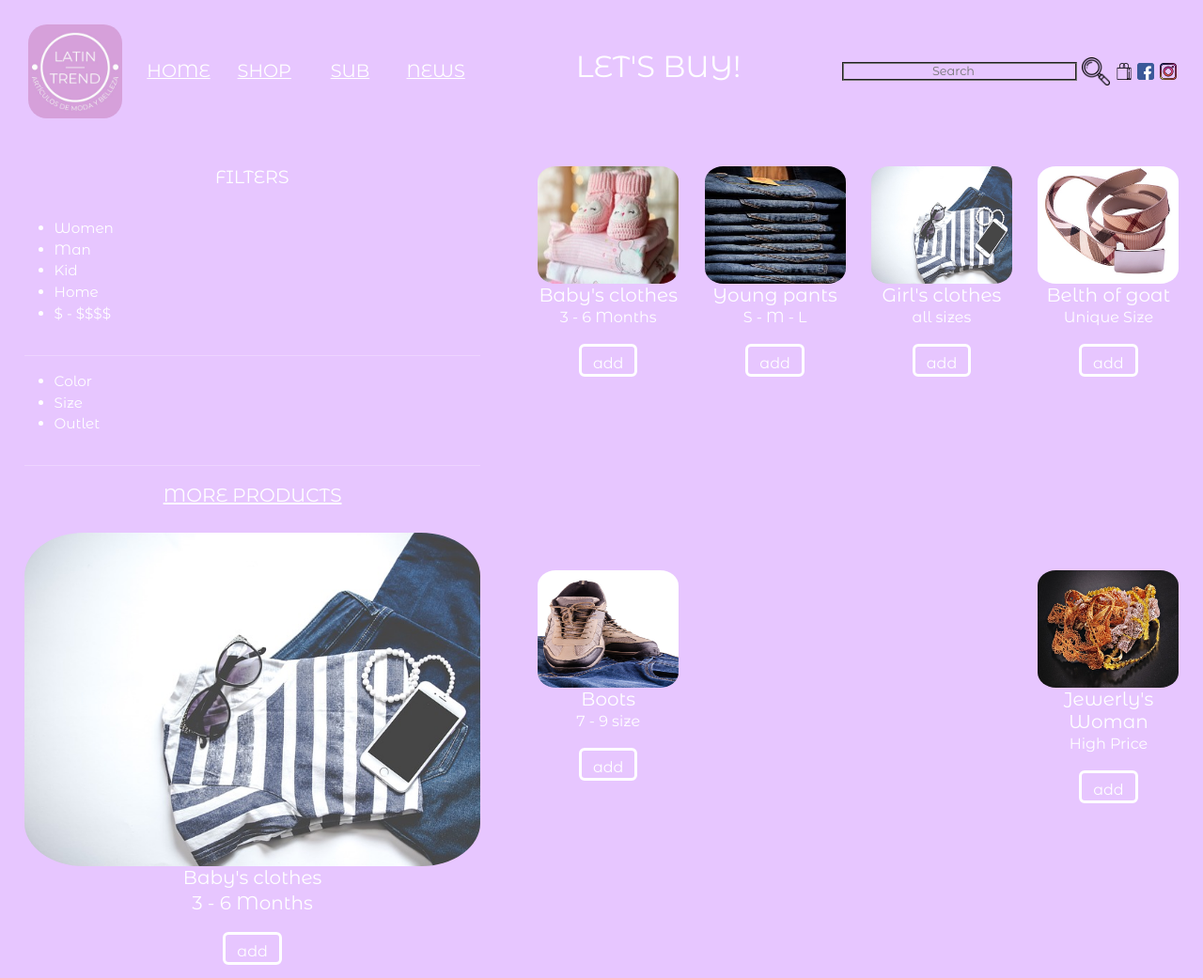
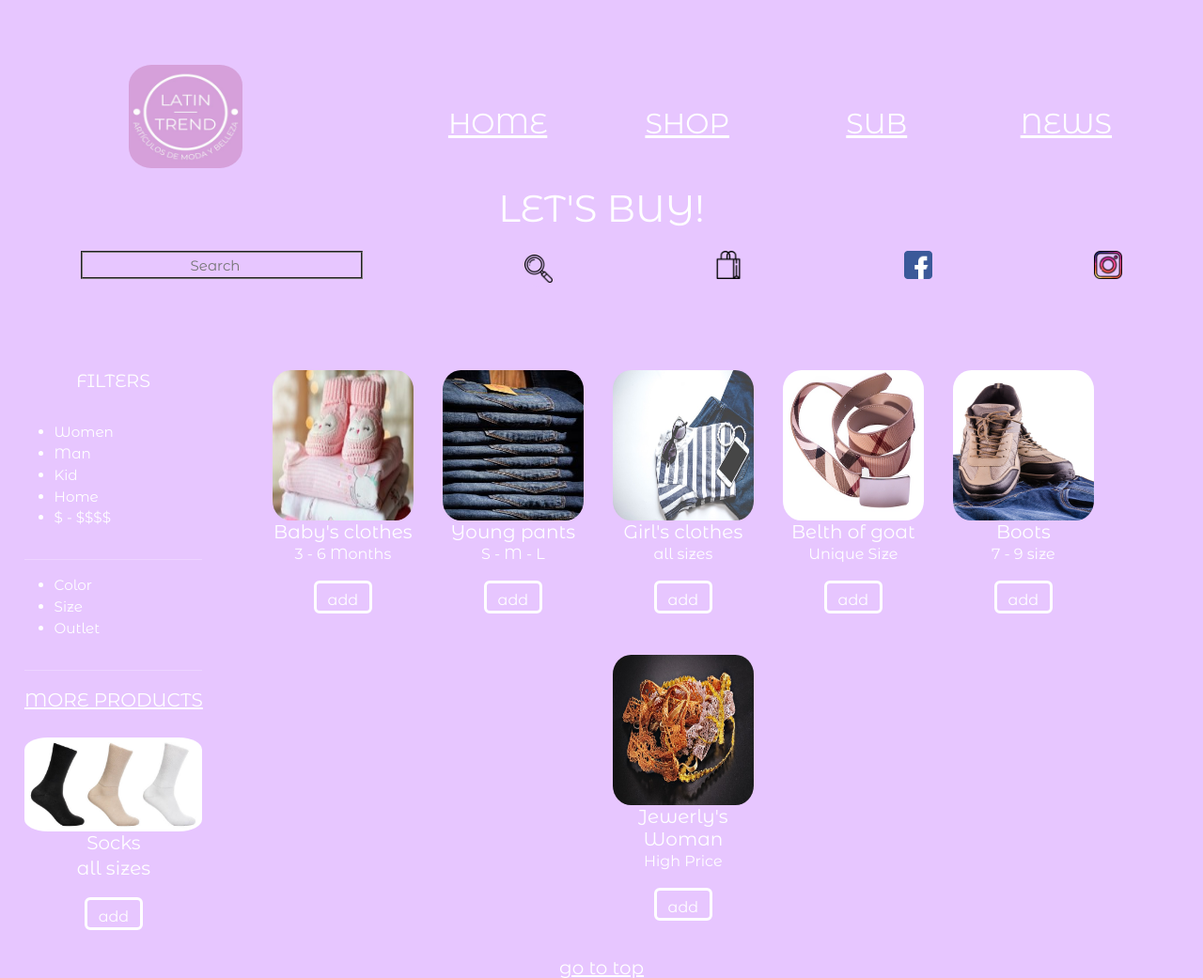
Before and after one commit to pewaxo/proyectoCoder, a website: page pages/shop.html in a window 1280 px wide. Shown: the top 1041 px of the page at 94% size. Drawn offline with nearby package versions, Linux system fonts and the light colour scheme; files whose address does not match are found by name.

Commit message:
--Se finaliza diseño para 768px & 1024px--

```diff
--- a/pages/shop.html
+++ b/pages/shop.html
@@ -93,10 +93,10 @@
                 <a href="">MORE PRODUCTS</a>
 
                 <div class="main_shop_opciones_shop_div_adicionales_shop_card">
-                    <img src="../images/producto_3.jpg" class="card-img-top" alt="producto 1">
+                    <img src="../images/producto_7.jpg" class="card-img-top" alt="producto 1">
                     <div class="card-body">
-                        <h5 class="card-title">Baby's clothes</h5>
-                        <p class="card-text">3 - 6 Months</p>
+                        <h5 class="card-title">Socks</h5>
+                        <p class="card-text">all sizes</p>
                         <a href="#" class="btn btn-primary">add</a>
                     </div>
                 </div>
--- a/scss/style.scss
+++ b/scss/style.scss
@@ -22,13 +22,6 @@ header {
     width: 100%;
     height: 33%;
     row-gap: 10px;
-
-    &_main_index {
-        display: flex;
-        height: 73%;
-        text-align: center;
-        padding: 50% 5% 60% 5%;
-    }
 
     .div_logo {
         grid-area: logo;
@@ -159,10 +152,13 @@ footer {
 
             &_card {
 
+                img{
+                    height: 100px;
+                }
                 a {
                     background-color: #e7c6ff;
                     border: solid;
-                    height: 35px;
+                    height: 40px;
                 }
             }
         }
@@ -364,7 +360,7 @@ footer {
             "buscador buscador";
         grid-template-columns: 30% 70%;
         grid-template-rows: 50%;
-        padding: 5%;
+        padding: 5% 0% 5% 0%;
         width: 100%;
         height: 33%;
         row-gap: 10px;
@@ -375,6 +371,7 @@ footer {
             width: 100%;
             justify-content: center;
             align-items: center;
+            padding: 0;
 
             &_img {
                 border-radius: 20%;
@@ -388,11 +385,12 @@ footer {
             display: flex;
             justify-content: space-between;
             width: 100%;
+            padding: 5%;
 
             &_btn_header {
                 border: none;
                 width: 30%;
-                font-size: 24px;
+                font-size: 27px;
             }
         }
 
@@ -447,7 +445,7 @@ footer {
         display: flex;
         height: 73%;
         text-align: center;
-        padding: 30% 5% 28% 5%;
+        padding: 5% 0% 5% 0%;
     }
 
     //shop.html
@@ -455,8 +453,8 @@ footer {
         display: grid;
         grid-template-areas:
             "opciones productos";
-        grid-template-columns: 30% 70%;
-        padding: 1%;
+        grid-template-columns: 20% 80%;
+        padding: 3.5%;
 
         &_opciones_shop {
             grid-area: opciones;
@@ -504,7 +502,6 @@ footer {
         &_productos_shop {
             display: flex;
             flex-wrap: wrap;
-            justify-content: space-between;
             padding: 2%;
             row-gap: 35px;
             column-gap: 25px;
@@ -546,6 +543,7 @@ footer {
         display: flex;
         font-size: 23px;
         justify-content: space-around;
+        padding: auto;
 
         button {
             background-color: #e7c6ff;
@@ -689,60 +687,102 @@ footer {
 //Media - Desktop min - 1024px
 @media screen and (min-width: 1024px) {
     header {
-        display: flex;
-        padding: 2%;
-        column-gap: 1%;
-        justify-content: space-between;
+        display: grid;
+        grid-template-areas:
+            "logo navegacion"
+            "titulo titulo"
+            "buscador buscador";
+        grid-template-columns: 30% 70%;
+        grid-template-rows: 50%;
+        padding: 5% 0% 5% 0%;
+        width: 100%;
+        height: 33%;
+        row-gap: 10px;
 
         .div_logo {
+            grid-area: logo;
             display: flex;
-            width: 30%;
+            width: 100%;
             justify-content: center;
+            align-items: center;
 
             &_img {
-                width: 100px;
-                height: 100px;
+                border-radius: 20%;
+                width: 110%;
+                height: 110px;
             }
         }
 
         .barra_de_navegacion {
+            grid-area: navegacion;
             display: flex;
             justify-content: space-between;
-            column-gap: 1%;
+            width: 100%;
 
-            button {
-                font-size: 120%;
+            &_btn_header {
+                border: none;
+                width: 30%;
+                font-size: 30px;
             }
         }
 
-        .titulo h1 {
-            text-align: center;
-            font-size: 200%;
+        .titulo {
+            grid-area: titulo;
+            display: flex;
+            justify-content: center;
+            align-self: center;
+            width: 100%;
         }
 
         .buscador_redes {
+            grid-area: buscador;
             display: flex;
-            align-items: center;
+            flex-direction: row;
+            width: 100%;
+            justify-content: space-around;
 
             &_input {
-                height: 20%;
-                font-size: 80%;
+                width: 300px;
+                height: 30px;
+                text-align: center;
+                background-color: #e7c6ff;
+                border-style: groove;
+                font-size: 15px;
             }
 
             &_img {
-                height: 18px;
-                width: 18px;
+                width: 30px;
+                border-radius: 10%;
+            }
 
+            button {
+                display: flex;
+                align-items: center;
+                background-color: #e7c6ff;
+                border: none;
+                border-radius: 50%;
+
+                img {
+                    width: 30px;
+                }
             }
+        }
+
+        .btn {
+            height: 30px;
         }
     }
 
     //index.html | Desktop min - 1024px
     .main_index {
         display: flex;
-        justify-content: center;
-        padding: 25% 2% 35% 2%;
-        font-size: 110%;
+        height: 73%;
+        text-align: center;
+        padding: 0% 0% 3% 0%;
+    }
+
+    footer{
+        font-size: 20px;
     }
 
     //shop.html | Desktop min - 1024px
@@ -786,7 +826,7 @@ footer {
                 width: 150px;
 
                 img {
-                    height: 125px;
+                    height: 160px;
                 }
             }
         }
@@ -795,7 +835,7 @@ footer {
     //subscribe.html | Desktop min - 1024px
     .main_subs {
         display: flex;
-        padding: 10% 15% 7.5% 15%;
+        padding: 2% 15% 1% 15%;
         row-gap: 10px;
         font-size: 160%;
     }
@@ -872,6 +912,7 @@ footer {
                 display: flex;
                 align-items: center;
                 width: 20%;
+                font-size: 20px;
             }
         }
 
```
Also changed, not shown: pages/news.html (+1 -2 lines), css/style.css, images/producto_7.jpg (added), 1 other file.
